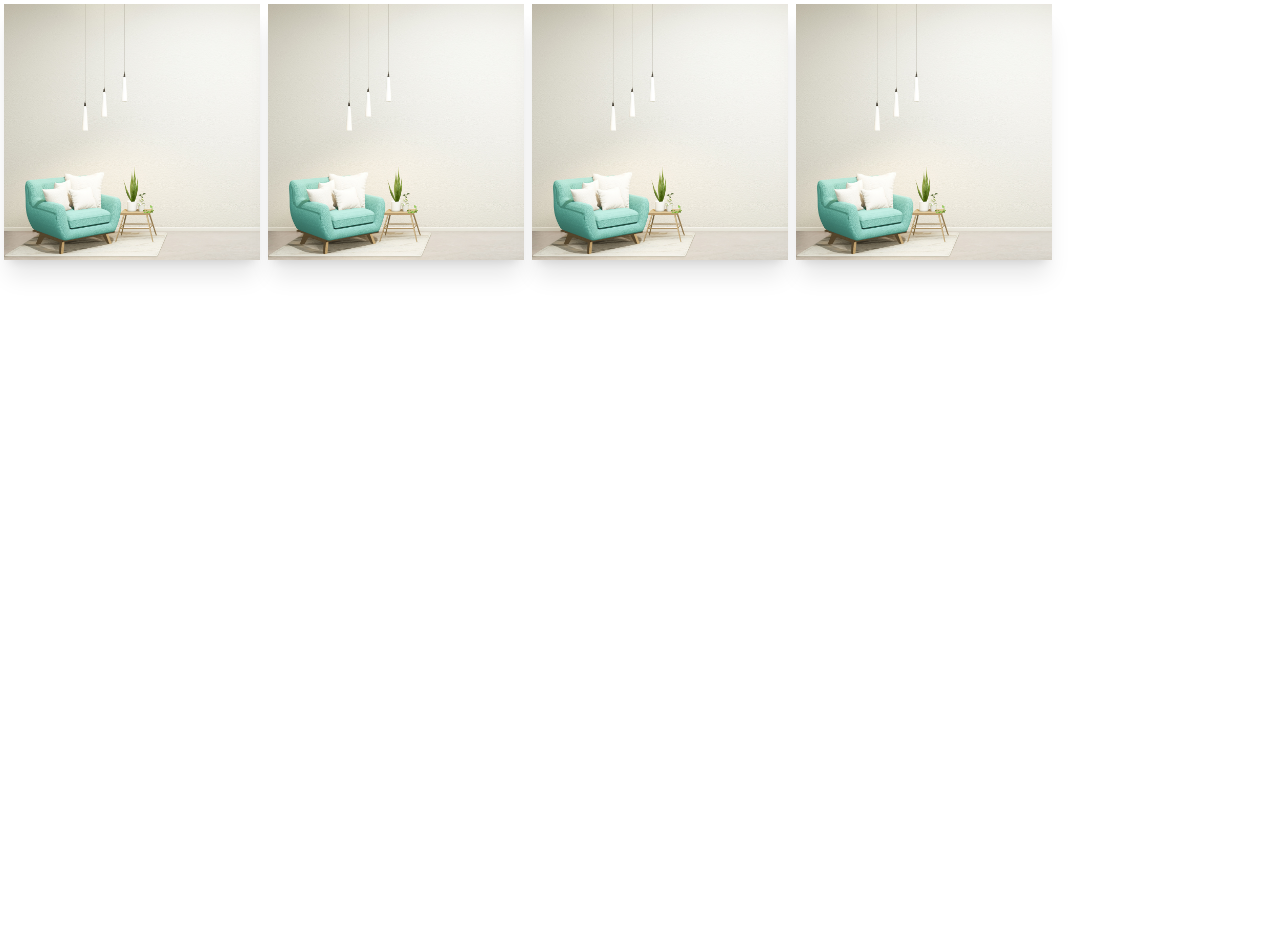
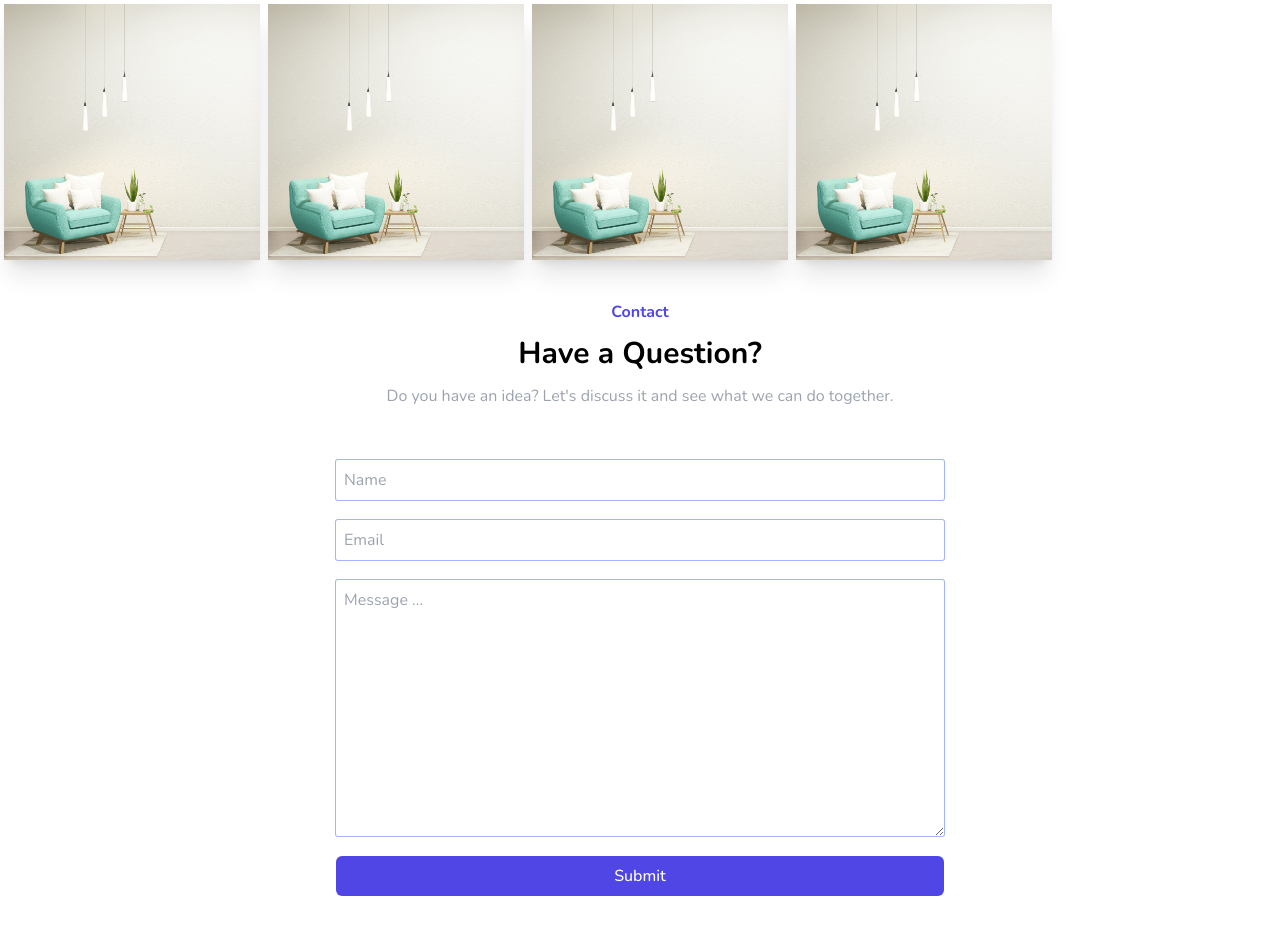
Before and after one commit to engMaya22/Portfolio-Tailwind, a website: page index.html in a window 1280 px wide. Shown: the part 3038-3966 px from the top of the page. Before the commit the page ends 3338 px from the top, so only its background shows below. Drawn offline with nearby package versions, Linux system fonts and the light colour scheme.

```diff
--- a/index.html
+++ b/index.html
@@ -248,6 +248,26 @@
 
     </div>
  </div>
+
+  <!-- Contact -->
+   <div>
+     <div class="container mx-auto">
+      <!-- top -->
+        <div class="flex flex-col items-center gap-3">
+          <h1 class="text-indigo-600 font-bold">Contact</h1>
+          <h1 class=" font-bold text-3xl">Have a Question?</h1>
+          <p class="w-1/2 text-center text-gray-400">  Do you have an idea? Let's discuss it and see what we can do
+            together.</p>
+        </div>
+      <!-- buttom -->
+        <form action="" class="flex flex-col gap-5 items-center mt-5 p-8">
+           <input type="text" placeholder="Name" class="w-full md:w-1/2 ring-1 p-2 ring-indigo-300 rounded-sm">
+           <input type="email" placeholder="Email" class="w-full md:w-1/2 ring-1 p-2 ring-indigo-300 rounded-sm">
+           <textarea  cols="30" rows="10" placeholder="Message ..." class="w-full md:w-1/2 ring-1 p-2 ring-indigo-300 rounded-sm"></textarea>
+           <button class="w-1/2 bg-indigo-600 text-white font-medium px-3 py-2 rounded-md cursor-pointer">Submit</button>
+        </form>
+     </div>
+   </div>
   <script src="./app.js"></script>
   <script src="./autotyping.js"></script>
 </body>
```
Also changed, not shown: css/style.css.
